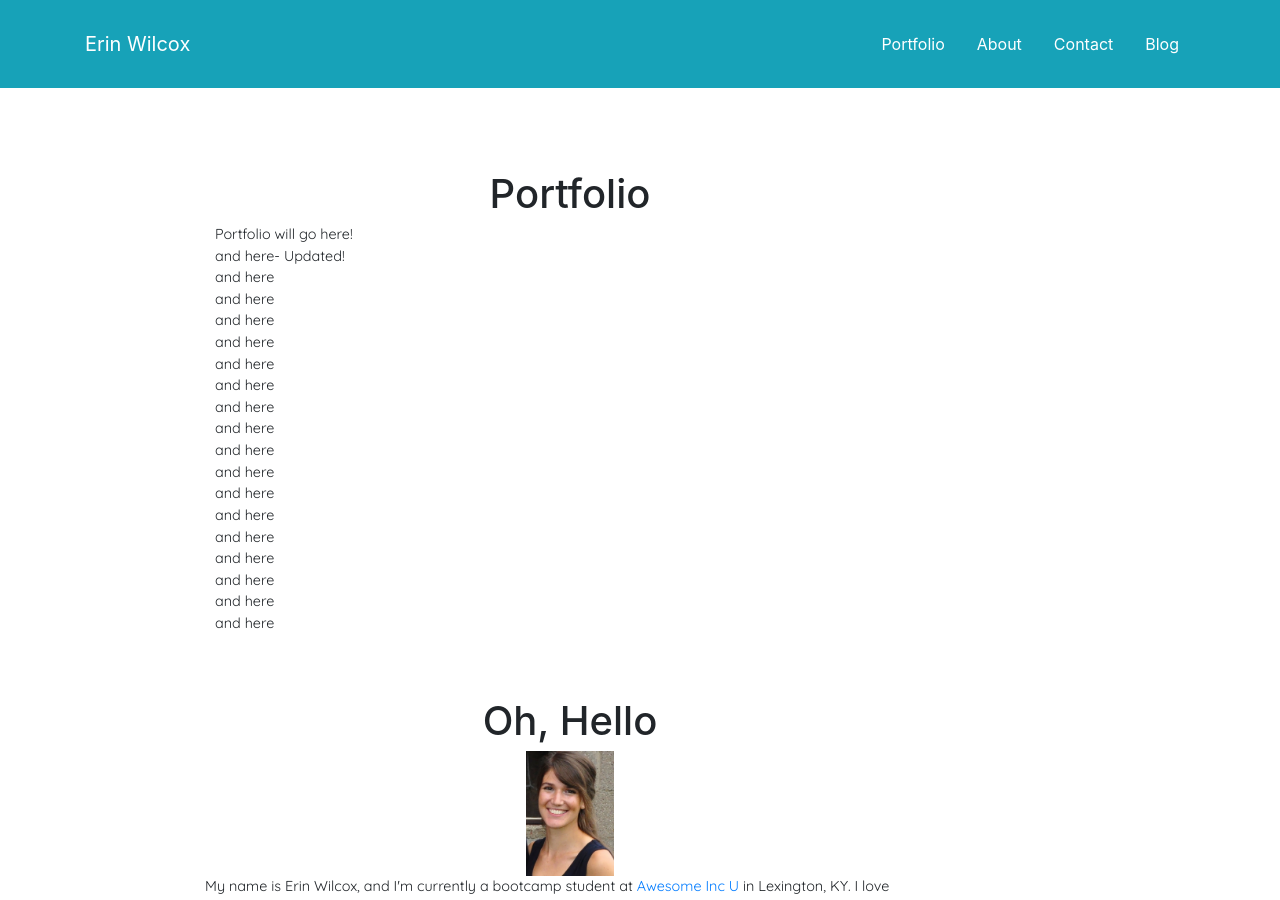
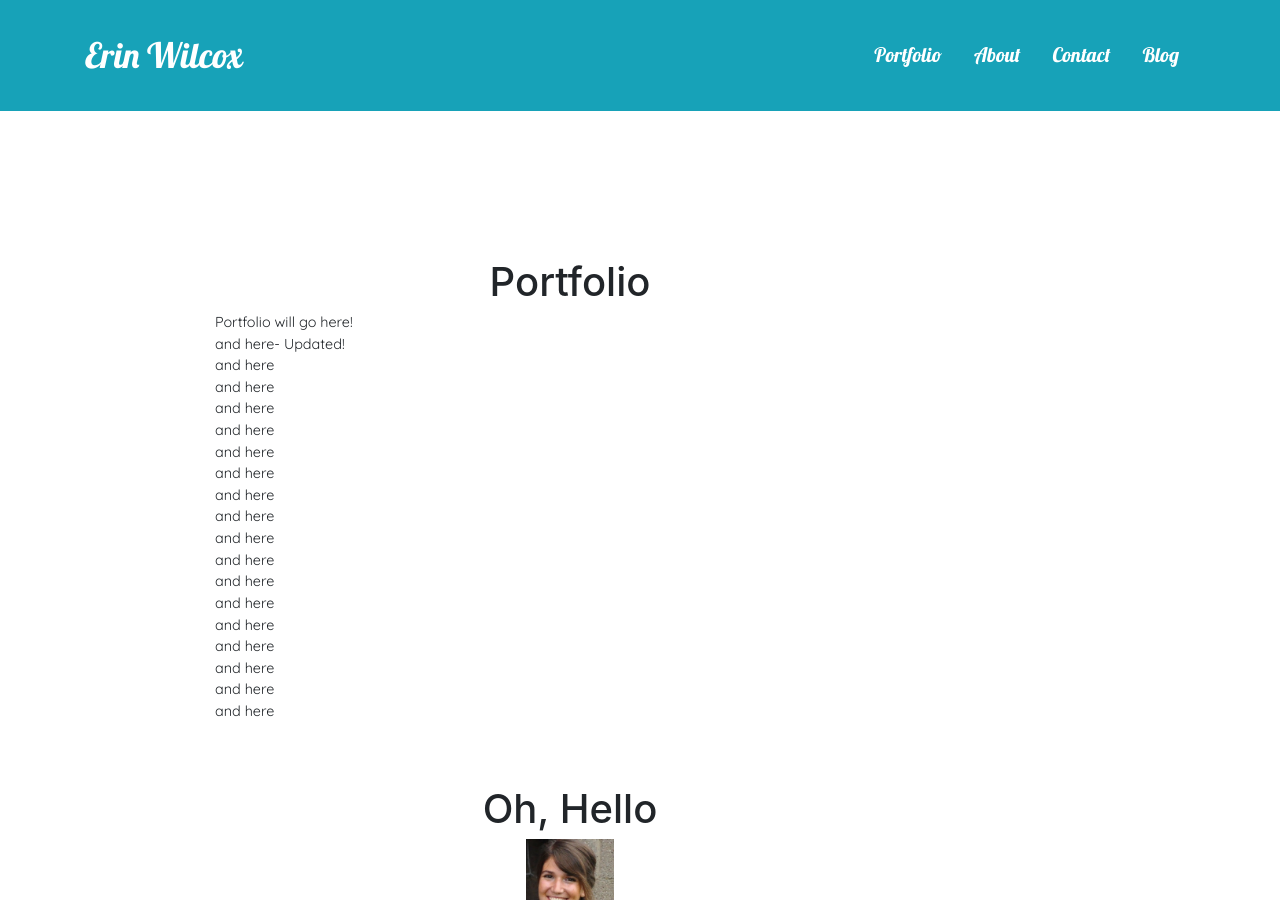
Before and after one commit to brookin8/brookin8.github.io, a Jekyll site: the page built from index.html, in a window 1280 px wide. Built offline with Jekyll 4.4.1, drawn with Linux system fonts in a browser that asks for light colours.

Commit message:
Adding padding to in-page links

```diff
--- a/_includes/header.html
+++ b/_includes/header.html
@@ -7,6 +7,11 @@
 
     <!-- Bootstrap CSS -->
     <link rel="stylesheet" href="https://maxcdn.bootstrapcdn.com/bootstrap/4.0.0-beta/css/bootstrap.min.css" integrity="sha384-/Y6pD6FV/Vv2HJnA6t+vslU6fwYXjCFtcEpHbNJ0lyAFsXTsjBbfaDjzALeQsN6M" crossorigin="anonymous">
+
+    <!-- Google Fonts -->
+    <link href="https://fonts.googleapis.com/css?family=Lobster|Raleway" rel="stylesheet">
+
+    <!-- Placeholder for adding custom CSS-->
     <style>
     </style>
     <title>Erin Wilcox</title>
@@ -17,12 +22,12 @@
       <div class="p-3 mb-2 bg-info text-white">
         <nav class="navbar navbar-default">
           <div class="container">
-                  <a class ="navbar-brand" style="color:#ffffff">Erin Wilcox</a>
-                  <ul class="nav justify-content-end">
-                    <li class ="nav-item"><a class ="nav-link" href="/#portfolio" style="color:#ffffff;">Portfolio</a></li>
-                    <li class ="nav-item"><a class ="nav-link" href="/#about" style="color:#ffffff;">About</a></li>
-                    <li class ="nav-item"><a class ="nav-link" href="/#contact" style="color:#ffffff;">Contact</a></li>
-                    <li class ="nav-item"><a class ="nav-link" href="/blog" style="color:#ffffff;">Blog</a></li>
+                  <a class ="navbar-brand" style="color:#ffffff; font-family: 'Lobster', cursive; font-size: 35px;" href="/">Erin Wilcox</a>
+                  <ul class="nav justify-content-end" style="font-family:'Lobster', cursive; font-size: 20px;">
+                    <li class ="nav-item"><a class ="nav-link" href="/#portfolio" style ="color:#ffffff;">Portfolio</a></li>
+                    <li class ="nav-item"><a class ="nav-link" href="/#about" style ="color:#ffffff;">About</a></li>
+                    <li class ="nav-item"><a class ="nav-link" href="/#contact" style ="color:#ffffff;">Contact</a></li>
+                    <li class ="nav-item"><a class ="nav-link" href="/blog" style ="color:#ffffff;">Blog</a></li>
                   </ul>
           </div>
         </nav>
--- a/index.html
+++ b/index.html
@@ -15,7 +15,7 @@ layout: index
 				<br>
 				<div class = "row justify-content-center">
 					<div class = "col">
-						<h1 style="text-align:center;">Portfolio</h1>
+						<h1 style="text-align:center; padding-top:88px">Portfolio</h1>
 					</div>
 				</div>
 				<div class = "row justify-content-center">
```
